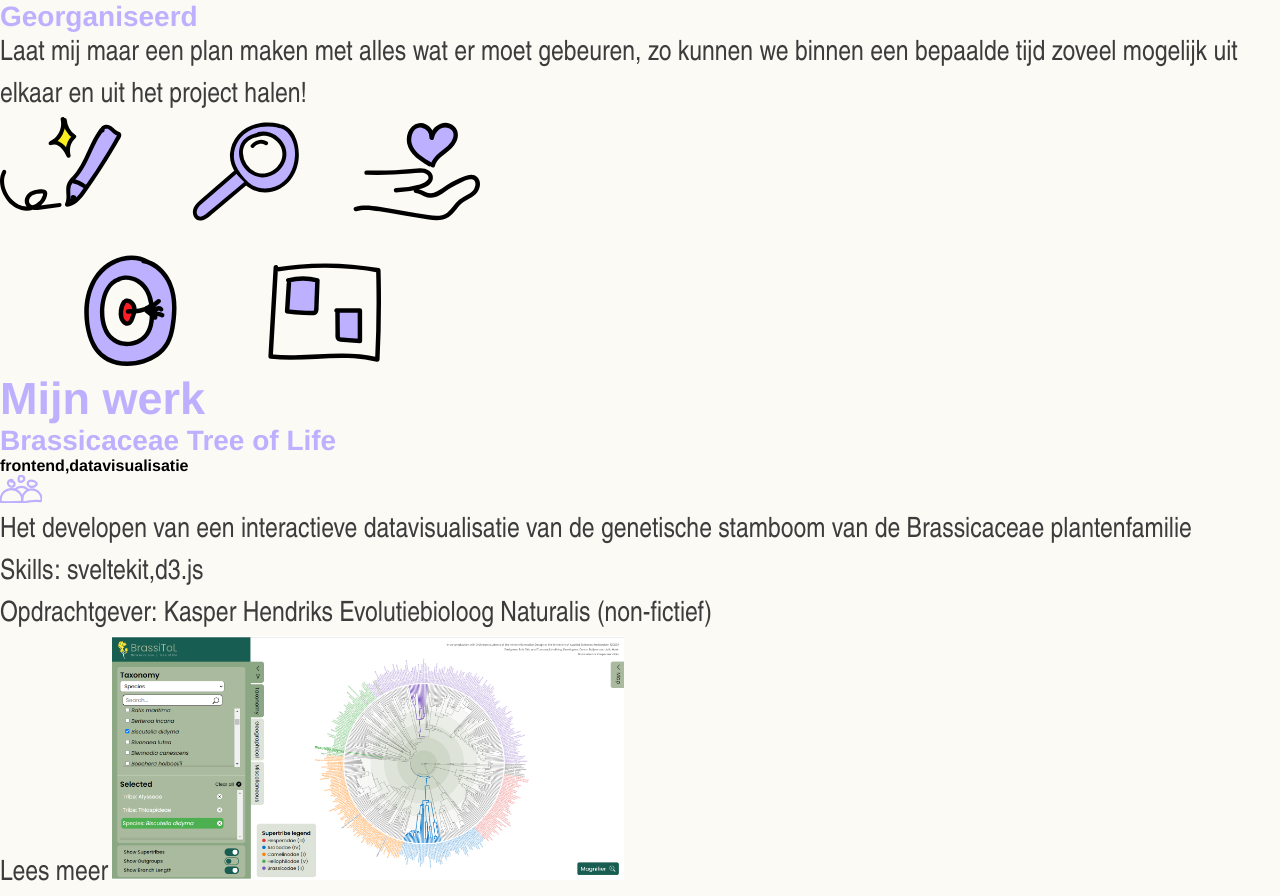
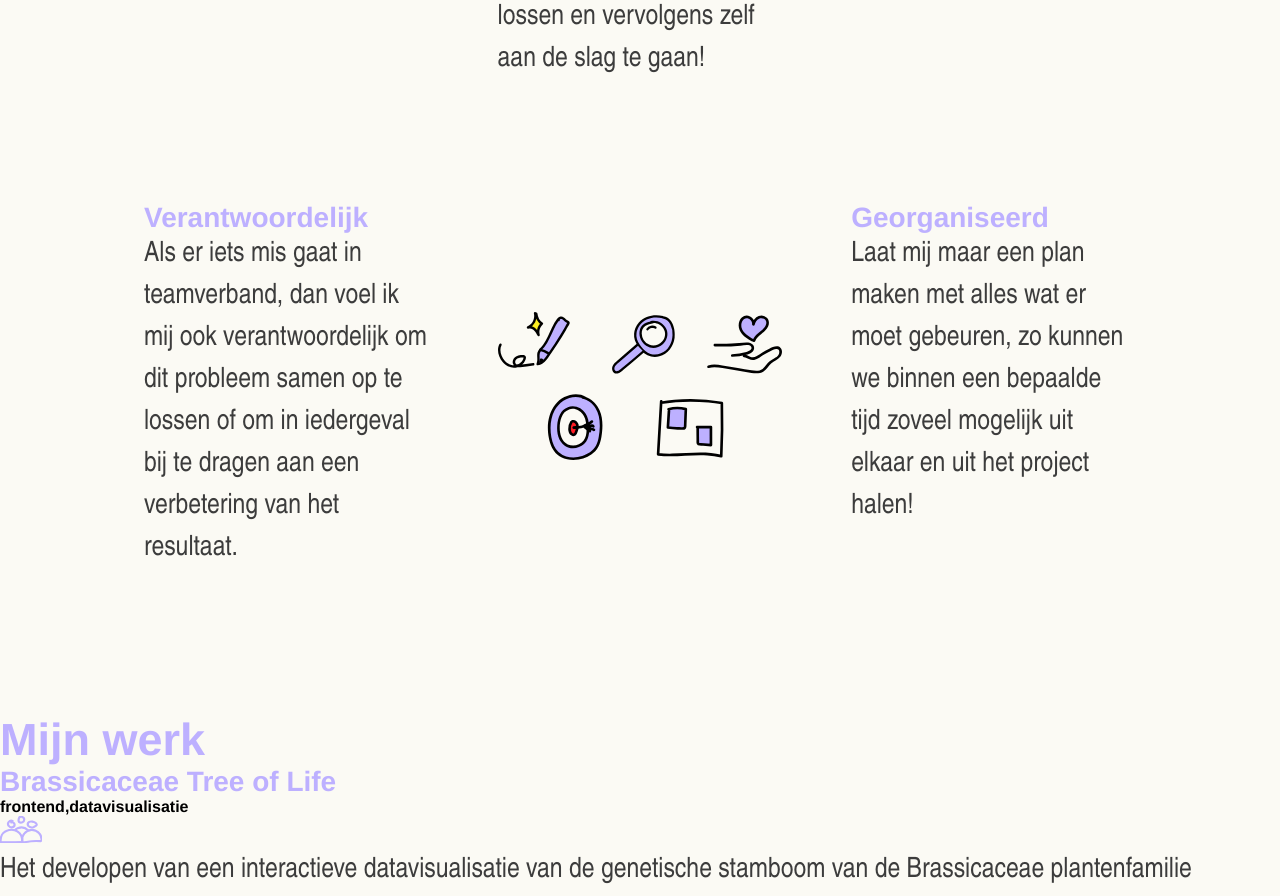
Before and after one commit to Juul03/portfolio, a SvelteKit app: page / in a window 1280 px wide. Shown: the part 1245-2141 px from the top of the page. Built offline with nearby package versions, Linux system fonts and the light colour scheme; a web font is replaced by a local one.

Commit message:
styling_usp_section

```diff
--- a/src/components/usps/usps.svelte
+++ b/src/components/usps/usps.svelte
@@ -1,18 +1,35 @@
 <script>
-    import VisualThinker from './visual-thinker.svelte';
-    import ZelfstandigeTeamplayer from './zelfstandige-teamplayer.svelte';
-    import NieuwsgierigLeergierig from './nieuwsgierig-leergierig.svelte';
-    import Verantwoordelijk from './verantwoordelijk.svelte';
-    import Georganiseerd from './georganiseerd.svelte';
+	import VisualThinker from './visual-thinker.svelte';
+	import ZelfstandigeTeamplayer from './zelfstandige-teamplayer.svelte';
+	import NieuwsgierigLeergierig from './nieuwsgierig-leergierig.svelte';
+	import Verantwoordelijk from './verantwoordelijk.svelte';
+	import Georganiseerd from './georganiseerd.svelte';
 </script>
 
 <section>
-    <VisualThinker/>
-    <ZelfstandigeTeamplayer/>
-    <NieuwsgierigLeergierig/>
-    <Verantwoordelijk/>
-    <Georganiseerd/>
+	<VisualThinker />
+	<ZelfstandigeTeamplayer />
+	<NieuwsgierigLeergierig />
+	<Verantwoordelijk />
+	<Georganiseerd />
 
-    <img src="/img/icons/usp-icons.svg" alt="usp icons">
+	<img src="/img/icons/usp-icons.svg" alt="usp icons" />
+</section>
 
-</section>
+<style lang="scss">
+	section {
+		padding: var(--standard-padding-section);
+		display: grid;
+		grid-template-columns: repeat(3, 1fr);
+		grid-template-rows: repeat(2, 1fr);
+		gap: 4.3rem;
+
+		img {
+			grid-column: 2;
+            grid-row:2;
+			justify-self: center;
+			align-self: center;
+            width:100%;
+		}
+	}
+</style>
```
